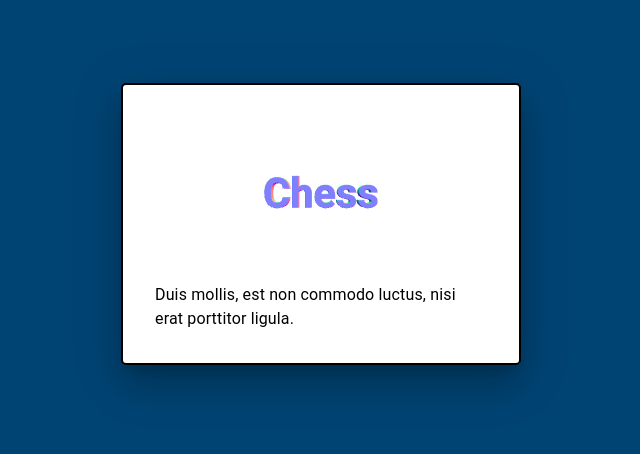
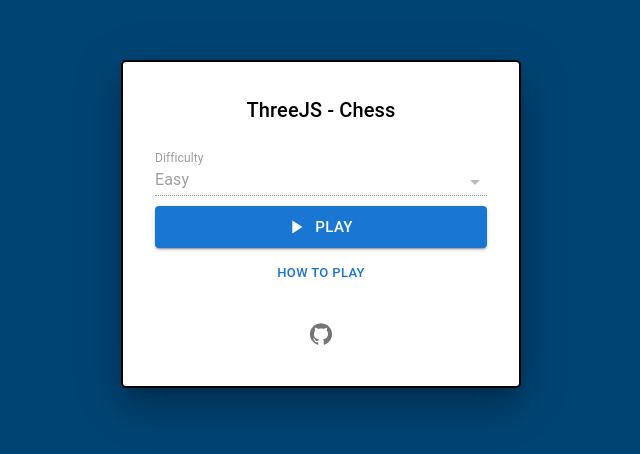
Before and after one commit to kristianpayne1/threejs-chess, a React (Vite) app: page / in a window 1280 px wide. Shown: the part 176-630 px from the top of the page, without its empty margins (319-959 px from the left). Built offline with nearby package versions, Linux system fonts and the light colour scheme.

Commit message:
Add main menu

```diff
--- a/package.json
+++ b/package.json
@@ -12,6 +12,7 @@
   "dependencies": {
     "@emotion/react": "^11.10.6",
     "@emotion/styled": "^11.10.6",
+    "@mui/icons-material": "^5.11.16",
     "@mui/material": "^5.11.16",
     "@react-three/drei": "^9.51.24",
     "@react-three/fiber": "^8.10.0",
--- a/src/App.jsx
+++ b/src/App.jsx
@@ -1,10 +1,10 @@
+import { useState } from "react";
 import Game from "./Game";
 import Menu from "./Menu";
 
 const App = () => {
-  return (
-    <Menu />
-  );
+  const [isPlaying, setIsPlaying] = useState();
+  return isPlaying ? <Game /> : <Menu startGame={() => setIsPlaying(true)} />;
 };
 
 export default App;
--- a/src/Game.jsx
+++ b/src/Game.jsx
@@ -18,7 +18,7 @@ import Point from "./Point";
 // const FEN = "rnbqkbnr/pppppppp/8/8/8/8/PPPPPPPP/RNBQKBNR w KQkq - 0 1";
 const chess = new Chess();
 
-const Game = ({ }) => {
+const Game = ({}) => {
   const [selectedPiece, setSelectedPiece] = useState("");
   const [piecePositions, setPiecePositions] = useState([]);
 
@@ -88,7 +88,7 @@ const Game = ({ }) => {
       </Canvas>
       <Loader containerStyles={{ background: "#004474" }} />
     </>
-    )
+  );
 };
 
 export default Game;
--- a/src/Menu.jsx
+++ b/src/Menu.jsx
@@ -1,6 +1,17 @@
-import { Modal, Box, Typography } from "@mui/material";
-import { Center, Text3D } from "@react-three/drei";
-import { Canvas } from "@react-three/fiber";
+import {
+  Modal,
+  Box,
+  Typography,
+  Button,
+  FormControl,
+  InputLabel,
+  Select,
+  MenuItem,
+  Tooltip,
+  IconButton,
+} from "@mui/material";
+import PlayArrowIcon from "@mui/icons-material/PlayArrow";
+import GitHubIcon from "@mui/icons-material/GitHub";
 import React from "react";
 
 const style = {
@@ -20,31 +31,53 @@ const style = {
   },
 };
 
-const Menu = () => {
+const Menu = ({ startGame = () => {} }) => {
   return (
     <Modal open={true} hideBackdrop>
-      <Box sx={style}>
-        <Canvas>
-          <Center>
-            <Text3D
-              font="./Roboto_Bold.json"
-              size={1.5}
-              height={0.2}
-              curveSegments={12}
-              bevelEnabled
-              bevelThickness={0.02}
-              bevelSize={0.02}
-              bevelOffset={0}
-              bevelSegments={5}
+      <Box display="flex" flexDirection="column" rowGap="25px" sx={style}>
+        <Typography textAlign="center" variant="h6" component="h2">
+          ThreeJS - Chess
+        </Typography>
+        <Box display="flex" flexDirection="column" rowGap="10px">
+          <FormControl disabled size="small" variant="standard" fullWidth>
+            <InputLabel>Difficulty</InputLabel>
+            <Tooltip
+              title="Locked - AI makes random moves"
+              arrow
+              placement="top"
             >
-              Chess
-              <meshNormalMaterial />
-            </Text3D>
-          </Center>
-        </Canvas>
-        <Typography id="modal-modal-description" sx={{ mt: 2 }}>
-          Duis mollis, est non commodo luctus, nisi erat porttitor ligula.
-        </Typography>
+              <Select value={"Easy"} label="Difficulty" onChange={() => {}}>
+                <MenuItem value={"Easy"}>Easy</MenuItem>
+              </Select>
+            </Tooltip>
+          </FormControl>
+          <Button
+            size="large"
+            fullWidth
+            variant="contained"
+            startIcon={<PlayArrowIcon />}
+            onClick={startGame}
+          >
+            Play
+          </Button>
+          <Button
+            fullWidth
+            size="small"
+            target="_blank"
+            href="https://en.wikipedia.org/wiki/Rules_of_chess"
+          >
+            How to play
+          </Button>
+        </Box>
+        <Tooltip title="Check out my Github" arrow placement="top">
+          <IconButton
+            sx={{ width: "fit-content", margin: "auto" }}
+            target="_blank"
+            href="https://github.com/kristianpayne1"
+          >
+            <GitHubIcon></GitHubIcon>
+          </IconButton>
+        </Tooltip>
       </Box>
     </Modal>
   );
```
Also changed, not shown: 1 other file (tests, documents, lock files or other folders). Lines whose indentation alone changed are shown as unchanged.
